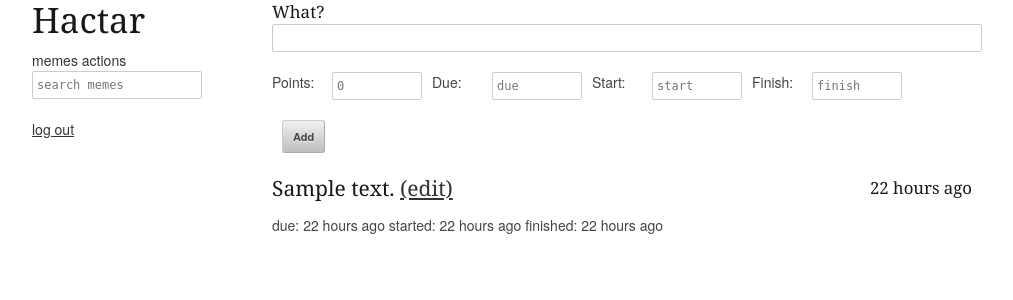
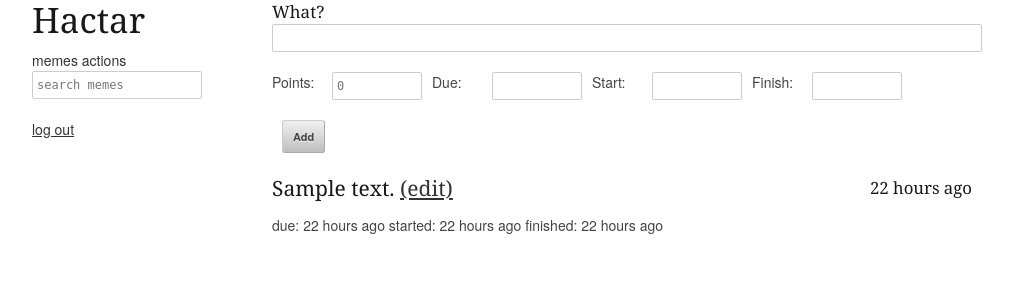
Before and after one commit to findgriffin/hactar, a Flask app: page /actions in a window 1280 px wide. Shown: the top 300 px of the page, without its empty margins (138-1151 px from the left). Run offline with Flask 2, Linux system fonts and the light colour scheme; the visitor is signed in with stand-in values (Sample User, id 1); tables that the repository leaves empty hold one stand-in row (values such as "Sample post").

Commit message:
make fields blank in actions form

```diff
--- a/templates/actions.html
+++ b/templates/actions.html
@@ -10,15 +10,15 @@
       </div>
       <div class="one columns alpha">Due:</div>
       <div class="two columns omega">
-        <input type=text name=due id="due" style="width: 80%;" value="due">
+        <input type=text name=due id="due" style="width: 80%;" value="">
       </div>
       <div class="one columns alpha">Start:</div>
       <div class="two columns omega">
-        <input type=text name=start id="start" style="width: 80%;" value="start">
+        <input type=text name=start id="start" style="width: 80%;" value="">
       </div>
       <div class="one columns alpha">Finish:</div>
       <div class="two columns omega">
-        <input type=text name=finish id="finish" style="width: 80%;" value="finish">
+        <input type=text name=finish id="finish" style="width: 80%;" value="">
       </div>
       <div class="twelve columns">
       <input type=submit value=Add>
```
